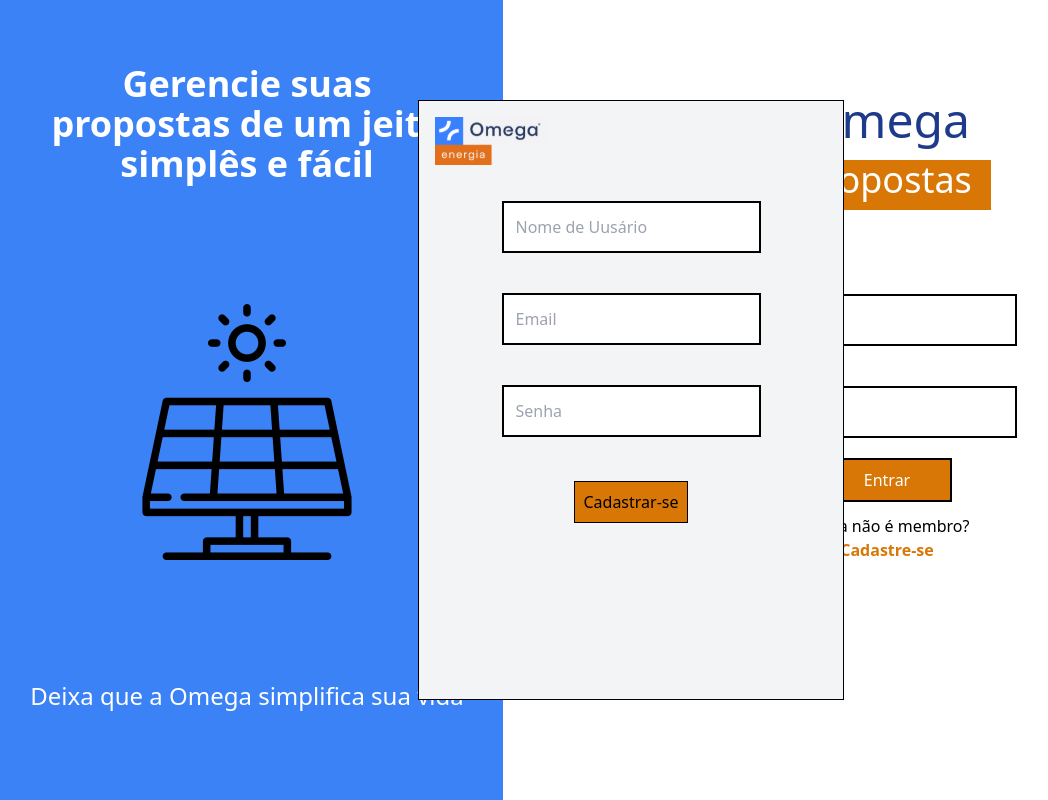
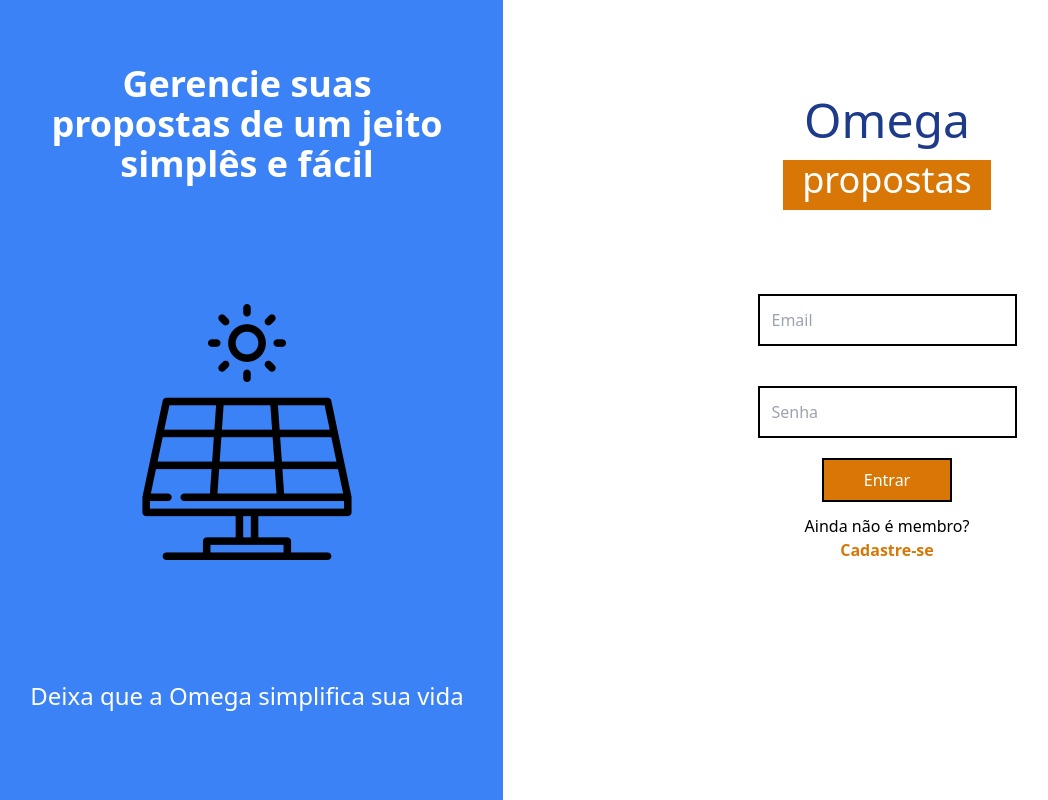
Before and after one commit to romariomelo/omega-client, a React (Create React App) app: page / in a window 1280 px wide. Shown: the whole page, without its empty margins (9-1057 px from the left). Built offline with nearby package versions, Linux system fonts and the light colour scheme.

Commit message:
Pequenas refatorações estéticas

```diff
--- a/src/components/header.jsx
+++ b/src/components/header.jsx
@@ -8,7 +8,7 @@ function Header(){
             <img src={OmegaLogo} className="h-20 m-8"/>
             <div className="justify-self-end flex">
                 <img src={PersonSilhouette} className="bg-yellow-600 my-auto p-2 w-12 h-12" />
-                <p className="mr-10 border-2 border-yellow-500 border-l-0 h-12 my-auto px-2">
+                <p className="mr-10 border-2 border-yellow-500 border-l-0 h-12 my-auto px-2 py-2">
                     NomeDoUsuário
                 </p>
             </div>
--- a/src/pages/Form.jsx
+++ b/src/pages/Form.jsx
@@ -6,7 +6,7 @@ import SmallButton from "../components/smallButton"
 
 function Form() {
   return (
-    <>
+    <div className="overflow-x-hidden mb-10">
       <Header />
       <h1 className="text-center text-3xl my-6">Crie sua proposta</h1>
       <div className="w-3/4 border border-blue-900 mx-auto p-8">
@@ -19,7 +19,7 @@ function Form() {
                 width={"w-48"}
                 placeholder={"Ex: 21/08/2021"}
                 type={"date"}
-                name={dataInicio}
+                //name={dataInicio}
               />
             </div>
             <div>
@@ -29,7 +29,7 @@ function Form() {
                 width={"w-48"}
                 placeholder={"Ex: 22/08/2021"}
                 type={"date"}
-                name={dataFim}
+                //name={dataFim}
               />
             </div>
           </div>
@@ -128,7 +128,7 @@ function Form() {
           </button>
         </form>
       </div>
-    </>
+    </div>
   )
 }
 export default Form
--- a/src/pages/Home.jsx
+++ b/src/pages/Home.jsx
@@ -7,8 +7,8 @@ import { useOmegaClienteContext } from "../context/OmegaClientContext"
 function Home() {
   const { handleLogin } = useOmegaClienteContext()
   return (
-    <div className="flex h-screen w-screen">
-      <div className="bg-blue-500 w-2/5 h-full min-h-full">
+    <div className="flex h-screen w-screen min-h-screen">
+      <div className="bg-blue-500 w-2/5 h-full min-h-screen">
         <h1 className="text-white text-center text-4xl mx-10 mt-16 mb-12 font-semibold">
           Gerencie suas propostas de um jeito simplês e fácil
         </h1>
@@ -17,7 +17,7 @@ function Home() {
           Deixa que a Omega simplifica sua vida
         </h3>
       </div>
-      <main className="h-screen w-3/5">
+      <div className="h-screen w-3/5">
         <h1 className="text-center text-5xl text-blue-900 mt-24">Omega</h1>
         <h2 className="text-center w-52 mx-auto mt-4 text-4xl pb-2.5 bg-yellow-600 text-white">
           propostas
@@ -42,19 +42,19 @@ function Home() {
         >
           Cadastre-se
         </h4>
-      </main>
+      </div>
       <div
-        className={`absolute w-1/3 h-3/4 bg-gray-100 m-auto inset-0 border border-black`}
+        className={`absolute w-1/3 h-3/4 bg-gray-100 m-auto inset-0 border border-black hidden`}
       >
         <img src={OmegaLogo} className="h-12 m-4" />
 
         <form>
           <div className="flex flex-col">
-            <Input placeholder={"Nome de Uusário"} name={"name"} />
+            <Input placeholder={"Nome de Usuário"} name={"name"} />
             <Input placeholder={"Email"} name={"email"} />
             <Input placeholder={"Senha"} name={"password"} />
             <br />
-            <button className="mb-4 bg-yellow-600 p-2 mx-auto text-center border border-black">
+            <button className="mb-4 bg-yellow-600 p-2 mx-auto text-center border border-black text-white hover:bg-yellow-500">
               Cadastrar-se
             </button>
           </div>
--- a/src/pages/Proposals.jsx
+++ b/src/pages/Proposals.jsx
@@ -4,7 +4,7 @@ import Header from '../components/header'
 
 function Proposals(){
     return(
-        <>
+        <div className="overflow-x-hidden">
         <Header />
         <h2 className="ml-16 mt-10 text-3xl">
         Lista das suas propostas:
@@ -12,7 +12,7 @@ function Proposals(){
         <ProposalBox />
         <ProposalBox />
         <LargeButton content="Criar nova proposta" fixed="fixed bottom-2 right-16" />
-        </>
+        </div>
     )
 }
 export default Proposals
```
